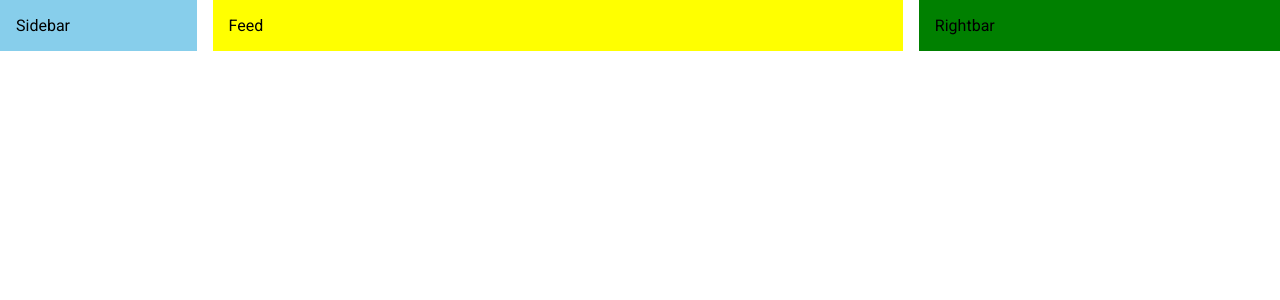
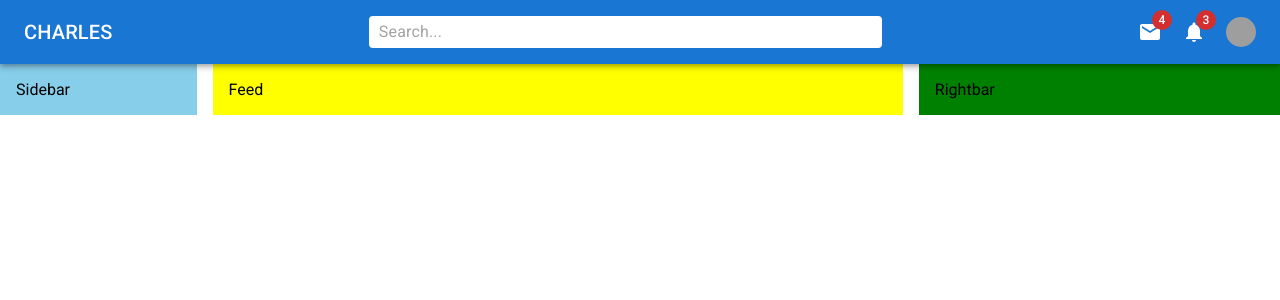
Before and after one commit to icecrimu/learn-mui-5, a React (Create React App) app: page / in a window 1280 px wide. Shown: the top 300 px of the page. Built offline with nearby package versions, Linux system fonts and the light colour scheme; grey boxes are pictures that could not be loaded.

Commit message:
Mui App Bar (Navbar)

```diff
--- a/src/App.js
+++ b/src/App.js
@@ -1,6 +1,7 @@
 import React from "react"
-import { Box, Container, Stack } from "@mui/material"
+import { Box, Stack } from "@mui/material"
 
+import Navbar from "./components/Navbar"
 import Sidebar from "./components/Sidebar"
 import Feed from "./components/Feed"
 import Rightbar from "./components/Rightbar"
@@ -8,7 +9,7 @@ import Rightbar from "./components/Rightbar"
 const App = () => {
   return (
     <Box>
-      {/* Navbar */}
+      <Navbar />
       <Stack direction="row" spacing={2} justifyContent="center">
         <Sidebar />
         <Feed />
--- a/src/components/Navbar.jsx
+++ b/src/components/Navbar.jsx
@@ -1,7 +1,79 @@
 import React from "react"
+import {
+  AppBar,
+  Avatar,
+  Badge,
+  Box,
+  InputBase,
+  styled,
+  Toolbar,
+  Typography
+} from "@mui/material"
+import { LogoDev, Mail, Notifications } from "@mui/icons-material"
+
+const StyledToolbar = styled(Toolbar)({
+  display: "flex",
+  justifyContent: "space-between"
+})
+
+const StyledSearch = styled("div")(({ theme }) => ({
+  backgroundColor: "white",
+  padding: "0 10px",
+  borderRadius: theme.shape.borderRadius,
+  width: "40%"
+}))
+
+const StyledIcons = styled(Box)(({ theme }) => ({
+  display: "none",
+  alignItems: "center",
+  gap: "20px",
+  [theme.breakpoints.up("sm")]: {
+    display: "flex"
+  }
+}))
+
+const StyledUserBox = styled(Box)(({ theme }) => ({
+  display: "flex",
+  alignItems: "center",
+  gap: "10px",
+  [theme.breakpoints.up("sm")]: {
+    display: "none"
+  }
+}))
 
 const Navbar = () => {
-  return <div>Navbar</div>
+  return (
+    <AppBar position="sticky">
+      <StyledToolbar>
+        <Typography variant="h6" sx={{ display: { xs: "none", sm: "block" } }}>
+          CHARLES
+        </Typography>
+        <LogoDev sx={{ display: { xs: "block", sm: "none" } }} />
+        <StyledSearch>
+          <InputBase placeholder="Search..." />
+        </StyledSearch>
+        <StyledIcons>
+          <Badge badgeContent={4} color="error">
+            <Mail />
+          </Badge>
+          <Badge badgeContent={3} color="error">
+            <Notifications />
+          </Badge>
+          <Avatar
+            sx={{ width: 30, height: 30 }}
+            src="https://images.pexels.com/photos/846741/pexels-photo-846741.jpeg?auto=compress&cs=tinysrgb&w=1260&h=750&dpr=2"
+          />
+        </StyledIcons>
+        <StyledUserBox>
+          <Avatar
+            sx={{ width: 30, height: 30 }}
+            src="https://images.pexels.com/photos/846741/pexels-photo-846741.jpeg?auto=compress&cs=tinysrgb&w=1260&h=750&dpr=2"
+          />
+          <Typography variant="span">Charles</Typography>
+        </StyledUserBox>
+      </StyledToolbar>
+    </AppBar>
+  )
 }
 
 export default Navbar
```
